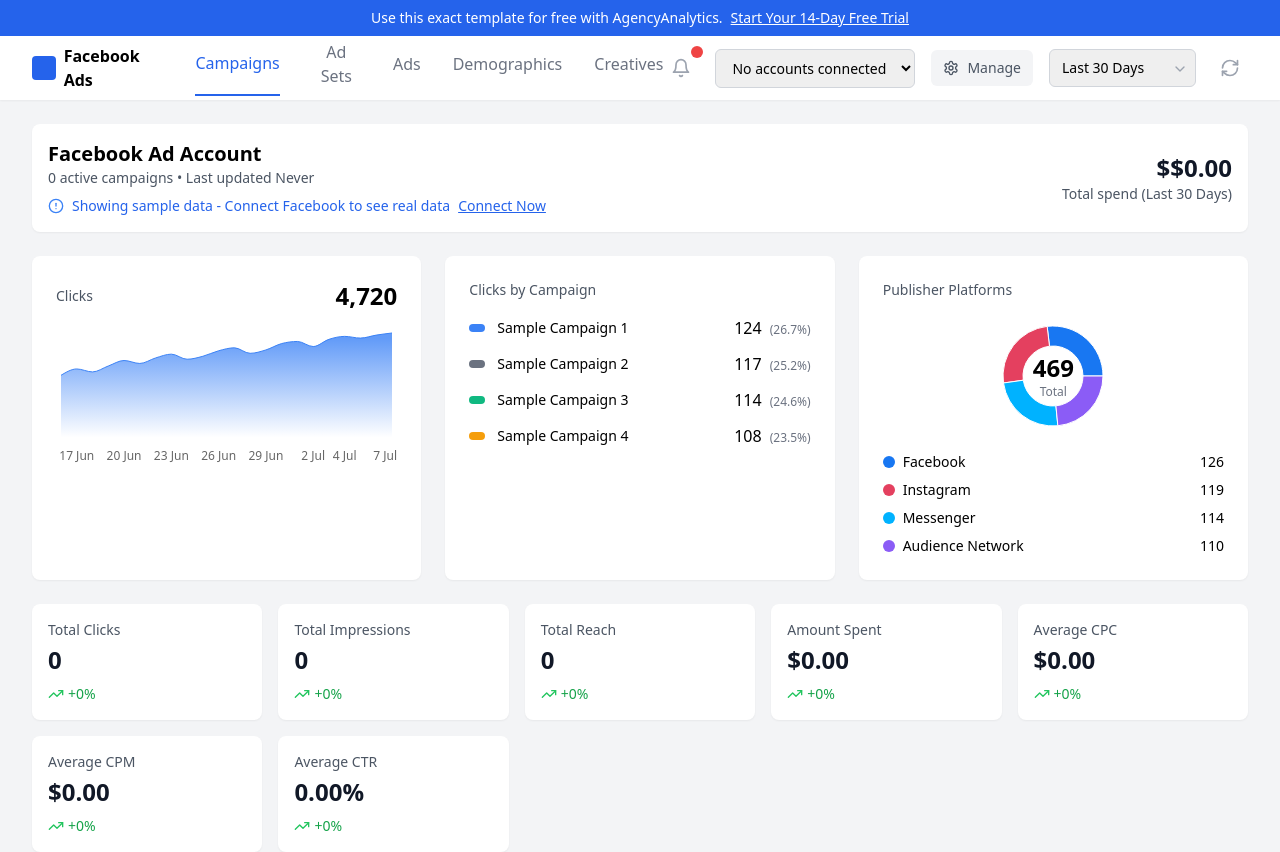
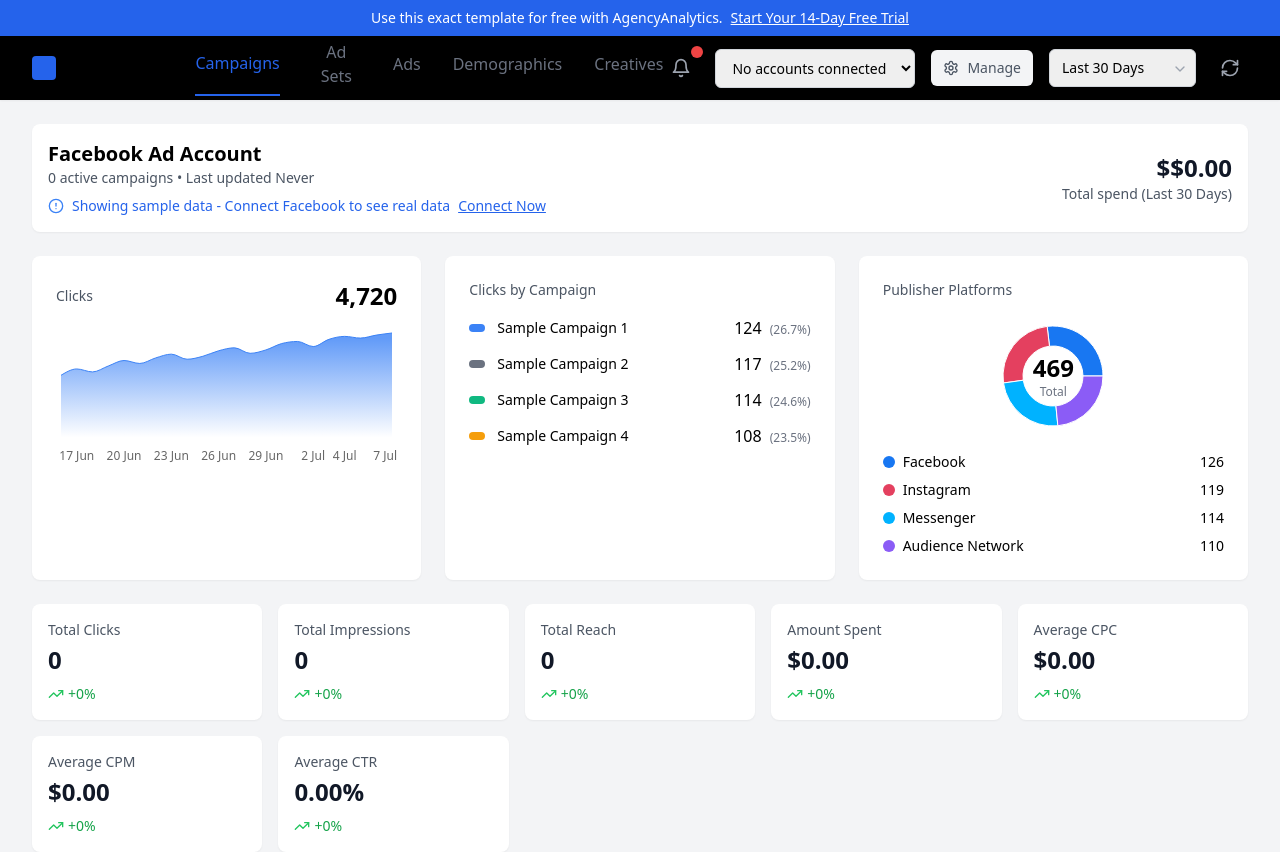
Before and after one commit to joey1984ad/intrend, a Next.js app: page / in a window 1280 px wide. Shown: the top 852 px of the page. Built offline with nearby package versions, Linux system fonts and the light colour scheme.

Commit message:
UI: set top navigation background to black (bg-black shadow-sm)

```diff
--- a/components/Header.tsx
+++ b/components/Header.tsx
@@ -55,7 +55,7 @@
       </div>
 
       {/* Top Navigation */}
-      <div className="bg-white shadow-sm">
+      <div className="bg-black shadow-sm">
         <div className="max-w-7xl mx-auto px-4 sm:px-6 lg:px-8">
           <div className="flex items-center justify-between h-16">
             <div className="flex items-center space-x-6">
```
